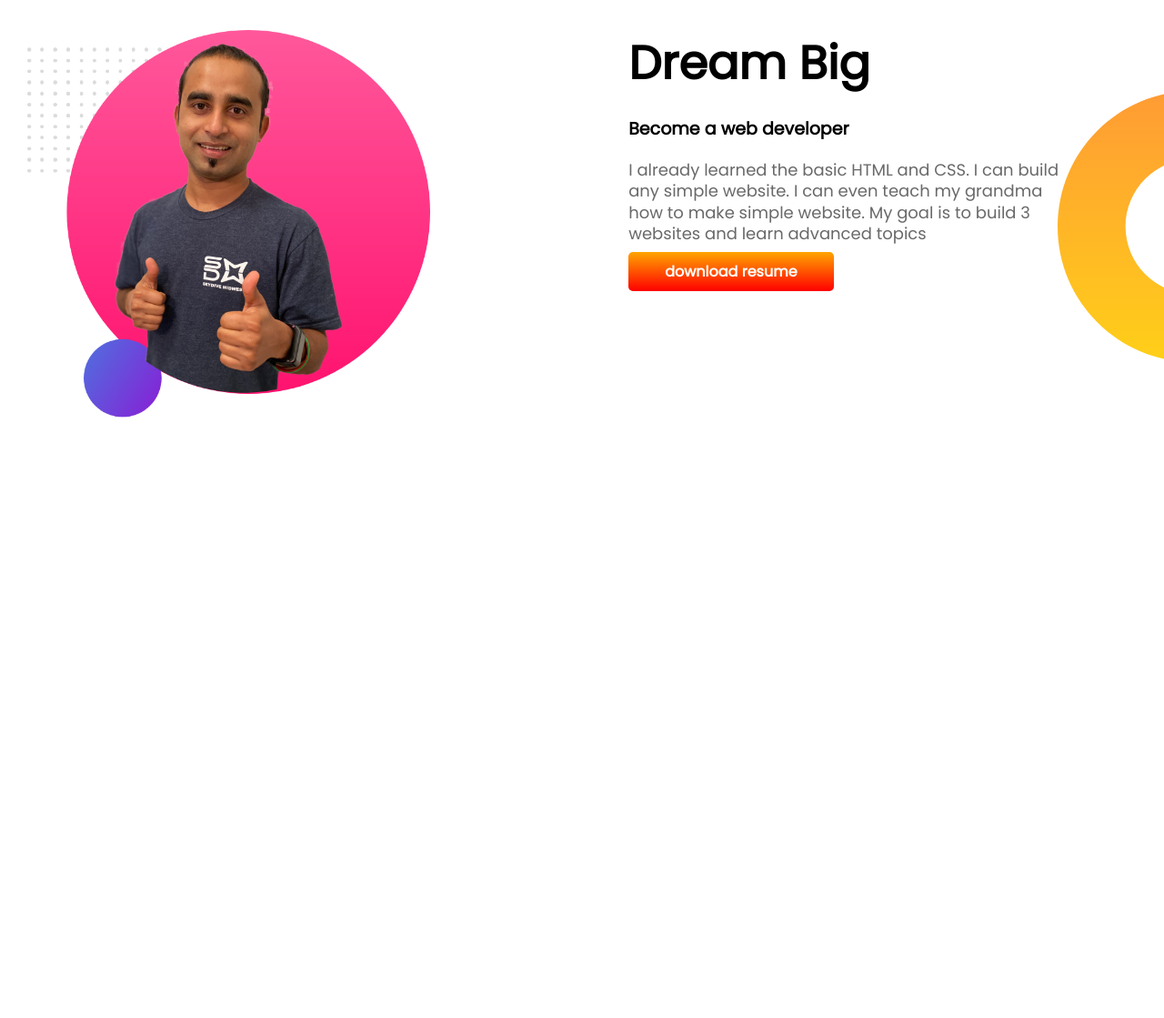
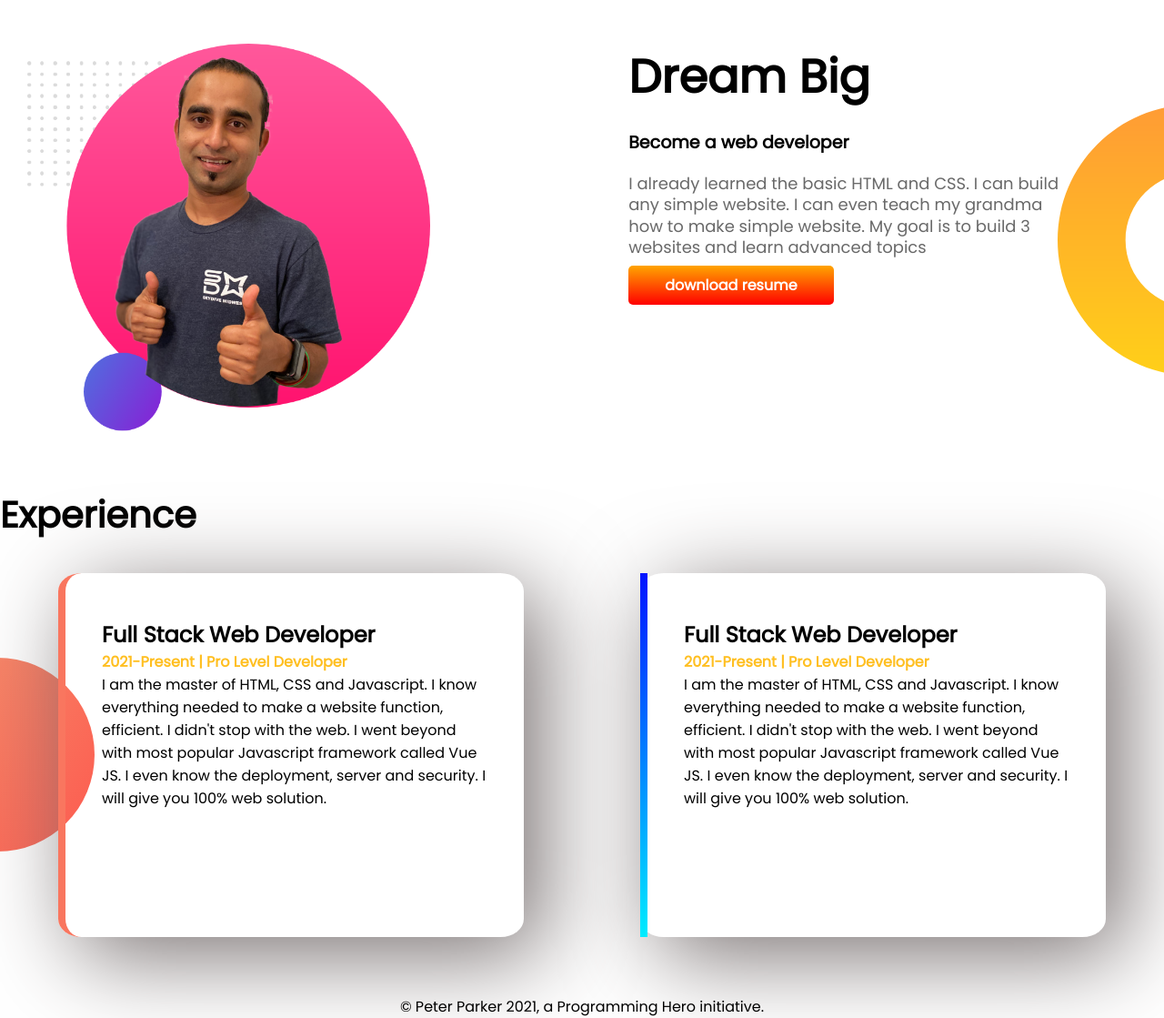
Before and after one commit to Farjana-Fariha/Portfolio_1, a plain HTML site: page index.html in a window 1280 px wide. Shown: the part 644-1763 px from the top of the page at 91% size. Before the commit the page ends 1140 px from the top, so only its background shows below. Drawn offline with Linux system fonts and the light colour scheme.

Commit message:
full site

```diff
--- a/index.html
+++ b/index.html
@@ -40,6 +40,26 @@
             <a href="https://www.facebook.com/migretory.bird/" target="_blank">download resume</a>
         </div>
     </section>
+    <section class="experience-area">
+       <div class="ex-text">
+        <h1>Experience</h1>
+       </div>
+        <div class="boxes">
+            <div class="box first-box">
+                <h1>Full Stack Web Developer</h1>
+                <h4>2021-Present | Pro Level Developer</h4>
+                <p>I am the master of HTML, CSS and Javascript. I know everything needed to make a website function, efficient. I didn't stop with the web. I went beyond with most popular Javascript framework called Vue JS. I even know the deployment, server and security. I will give you 100% web solution.</p>
+            </div>
+            <div class="box second-box">
+                <h1>Full Stack Web Developer</h1>
+                <h4>2021-Present | Pro Level Developer</h4>
+                <p>I am the master of HTML, CSS and Javascript. I know everything needed to make a website function, efficient. I didn't stop with the web. I went beyond with most popular Javascript framework called Vue JS. I even know the deployment, server and security. I will give you 100% web solution.</p>
+            </div>
+        </div>
+    </section>
+    <footer>
+        <p>© Peter Parker 2021, a Programming Hero initiative.</p>
+    </footer>
 
 </body>
 
--- a/style.css
+++ b/style.css
@@ -9,6 +9,7 @@
 	display: flex;
     background-image: url(img/top-banner.png);
     background-repeat: no-repeat;
+    margin-bottom: 15px;
 }
 .header-text {
 	width: 50%;
@@ -53,6 +54,7 @@
         background-image: url(img/dream-bg.png);
         background-repeat: no-repeat;
         background-position: right;
+        margin-bottom: 55px;
     }
     .header-img.second-img img {
         margin: 30px;
@@ -61,3 +63,41 @@
         width: 50%;
         margin: 28px 100px;
     }
+
+    /* third-banner  */
+    .boxes{
+        display: flex;
+    }
+    .box {
+        box-shadow: 20px 20px 100px #797171;
+        padding: 50px 40px;
+        height: 300px;
+        width: 40%;
+        margin: 5%;
+        border-radius: 5%;
+    }
+    .box h4 {
+        color: #FFBF21;
+    }
+    .first-box{
+        border-left: 8px solid #F9765F;
+
+    }
+    .second-box{
+        border-left: 8px solid;
+        border-image: linear-gradient(blue, cyan) 30
+    }
+    .ex-text h1 {
+        font-size: 40px;
+        font-weight: bold;
+        line-height: 0;
+    }
+    .experience-area{
+        background-image: url(img/exp-bg.png);
+        background-repeat: no-repeat;
+        background-position: left;
+
+    }
+    footer p{
+        text-align: center;
+    }
```
Also changed, not shown: img/jhankar.png (deleted), img/my-bg2.png (deleted), 4 other files.
